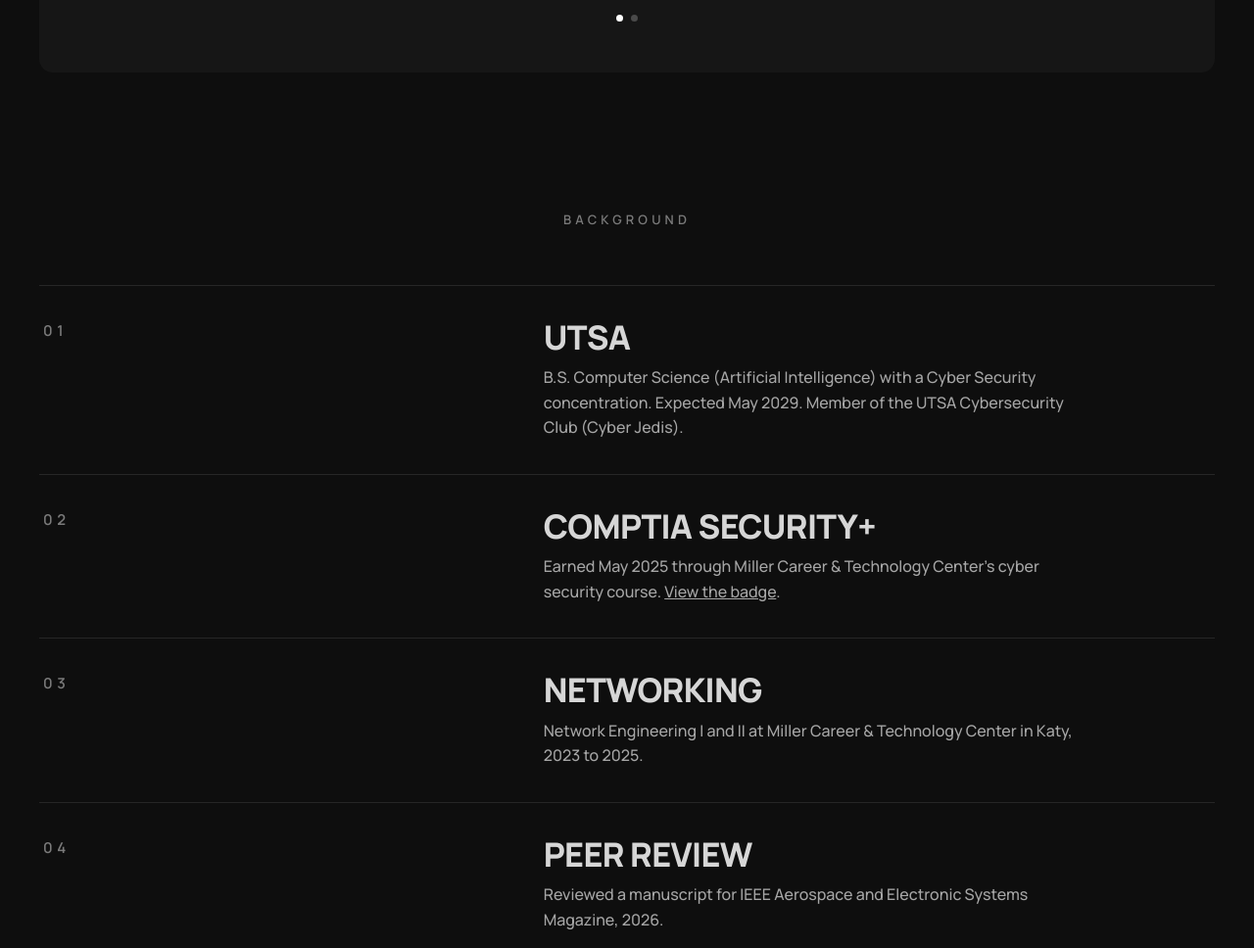
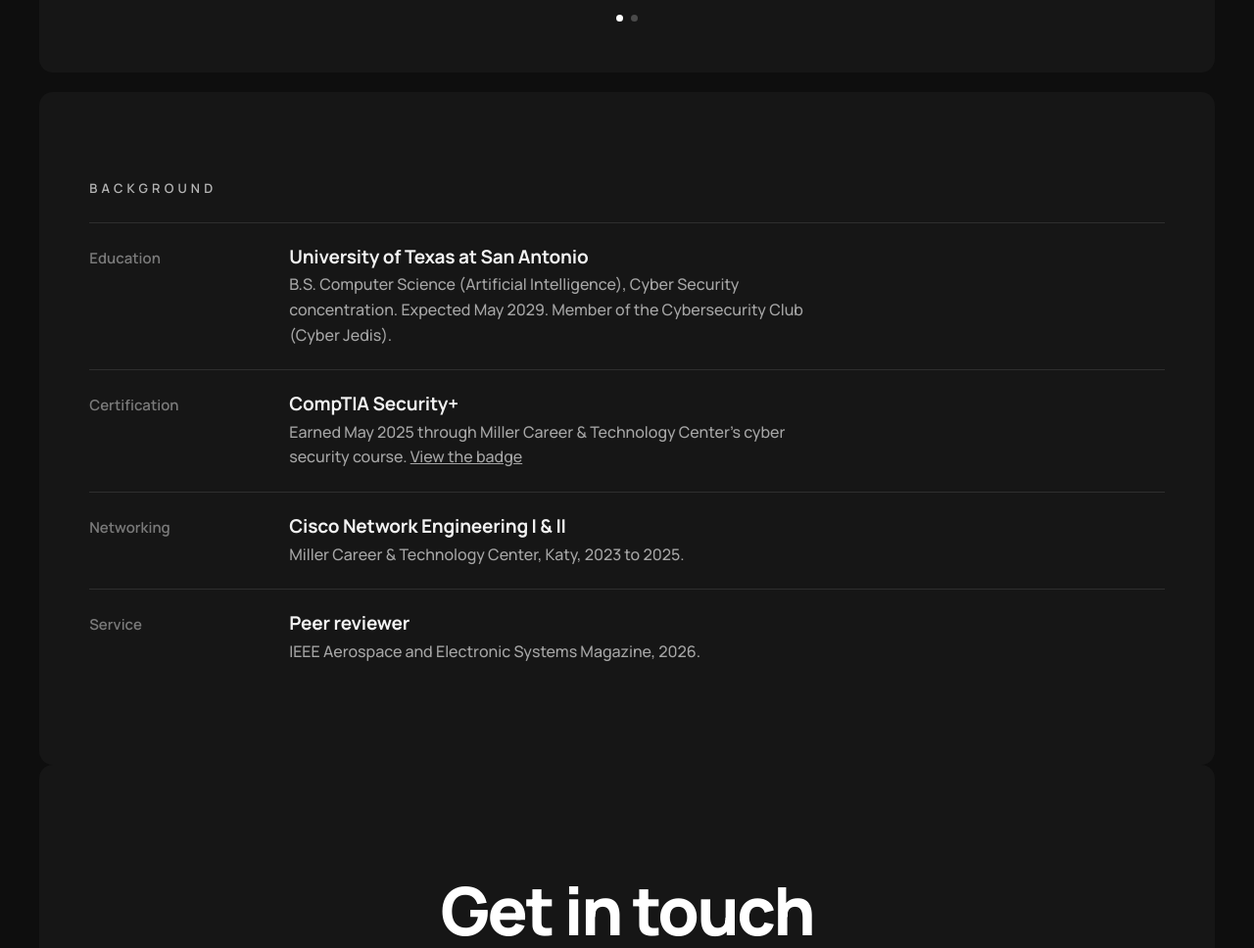
Before and after one commit to jhscherwitz/jhscherwitz.github.io, a plain HTML site: page index.html in a window 1280 px wide. Shown: the part 1129-2097 px from the top of the page at 98% size. Drawn offline with Linux system fonts and the light colour scheme.

Commit message:
Compact Background section

```diff
--- a/index.html
+++ b/index.html
@@ -128,12 +128,13 @@
   .dots span.on { background: #fff; }
 
   /* Background rows */
-  .background { padding: clamp(80px, 12vw, 140px) 0 clamp(60px, 9vw, 100px); }
-  .background .label { text-align: center; margin-bottom: clamp(36px, 5vw, 56px); }
-  .row { display: grid; grid-template-columns: 1fr 1.4fr; gap: 24px; padding: 34px 4px; border-bottom: 1px solid var(--line); }
+  .background { padding: clamp(56px, 8vw, 88px) clamp(20px, 4vw, 52px) clamp(48px, 7vw, 80px); }
+  .background .label { margin-bottom: 24px; }
+  .row { display: grid; grid-template-columns: 180px 1fr; gap: 24px; padding: 22px 0; border-bottom: 1px solid var(--line); }
   .row:first-of-type { border-top: 1px solid var(--line); }
-  .row .num { font-size: 15px; letter-spacing: 0.3em; color: var(--ink-faint); font-weight: 600; }
-  .row h3 { margin: 0 0 10px; font-size: clamp(22px, 3vw, 34px); font-weight: 800; letter-spacing: -0.02em; text-transform: uppercase; color: #D6D6D6; line-height: 1.1; }
+  .row:last-of-type { border-bottom: 0; }
+  .row .num { font-size: 15px; color: var(--ink-faint); font-weight: 600; padding-top: 2px; }
+  .row h3 { margin: 0 0 4px; font-size: 19px; font-weight: 700; letter-spacing: -0.01em; color: var(--ink); line-height: 1.3; }
   .row p { margin: 0; color: var(--ink-soft); max-width: 34em; }
 
   /* Contact + footer */
@@ -237,12 +238,12 @@
     </div>
   </section>
 
-  <section class="background" id="background">
+  <section class="panel background" id="background" style="margin-top:20px">
     <p class="label">Background</p>
-    <div class="row"><span class="num">01</span><div><h3>UTSA</h3><p>B.S. Computer Science (Artificial Intelligence) with a Cyber Security concentration. Expected May 2029. Member of the UTSA Cybersecurity Club (Cyber Jedis).</p></div></div>
-    <div class="row"><span class="num">02</span><div><h3>CompTIA Security+</h3><p>Earned May 2025 through Miller Career &amp; Technology Center's cyber security course. <a href="https://www.credly.com/badges/8416bdd7-ce28-4b76-98ec-d2aa6dd01e0b">View the badge</a>.</p></div></div>
-    <div class="row"><span class="num">03</span><div><h3>Networking</h3><p>Network Engineering I and II at Miller Career &amp; Technology Center in Katy, 2023 to 2025.</p></div></div>
-    <div class="row"><span class="num">04</span><div><h3>Peer review</h3><p>Reviewed a manuscript for IEEE Aerospace and Electronic Systems Magazine, 2026.</p></div></div>
+    <div class="row"><span class="num">Education</span><div><h3>University of Texas at San Antonio</h3><p>B.S. Computer Science (Artificial Intelligence), Cyber Security concentration. Expected May 2029. Member of the Cybersecurity Club (Cyber Jedis).</p></div></div>
+    <div class="row"><span class="num">Certification</span><div><h3>CompTIA Security+</h3><p>Earned May 2025 through Miller Career &amp; Technology Center's cyber security course. <a href="https://www.credly.com/badges/8416bdd7-ce28-4b76-98ec-d2aa6dd01e0b">View the badge</a></p></div></div>
+    <div class="row"><span class="num">Networking</span><div><h3>Cisco Network Engineering I &amp; II</h3><p>Miller Career &amp; Technology Center, Katy, 2023 to 2025.</p></div></div>
+    <div class="row"><span class="num">Service</span><div><h3>Peer reviewer</h3><p>IEEE Aerospace and Electronic Systems Magazine, 2026.</p></div></div>
   </section>
 
   <section class="panel contact" id="contact">
```
